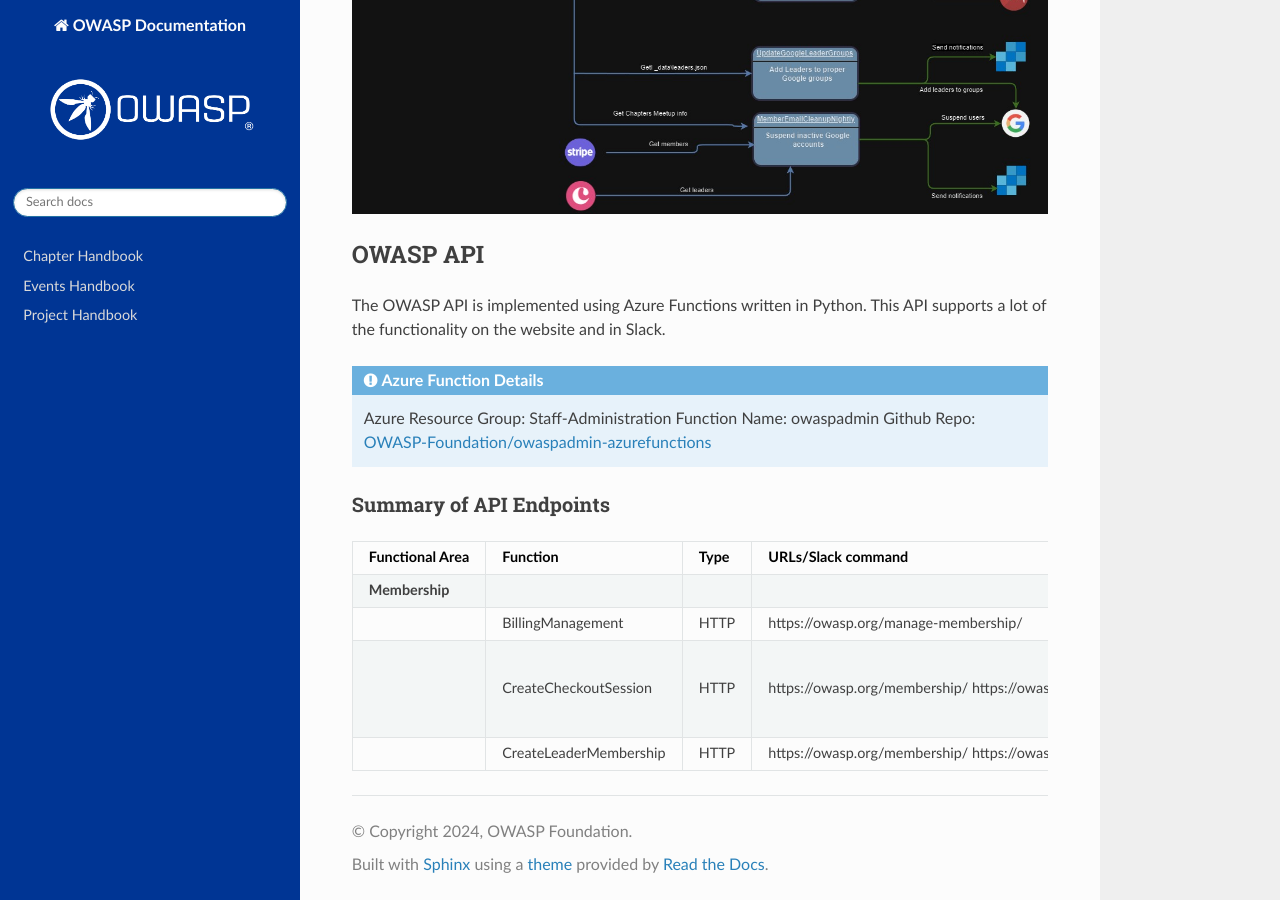
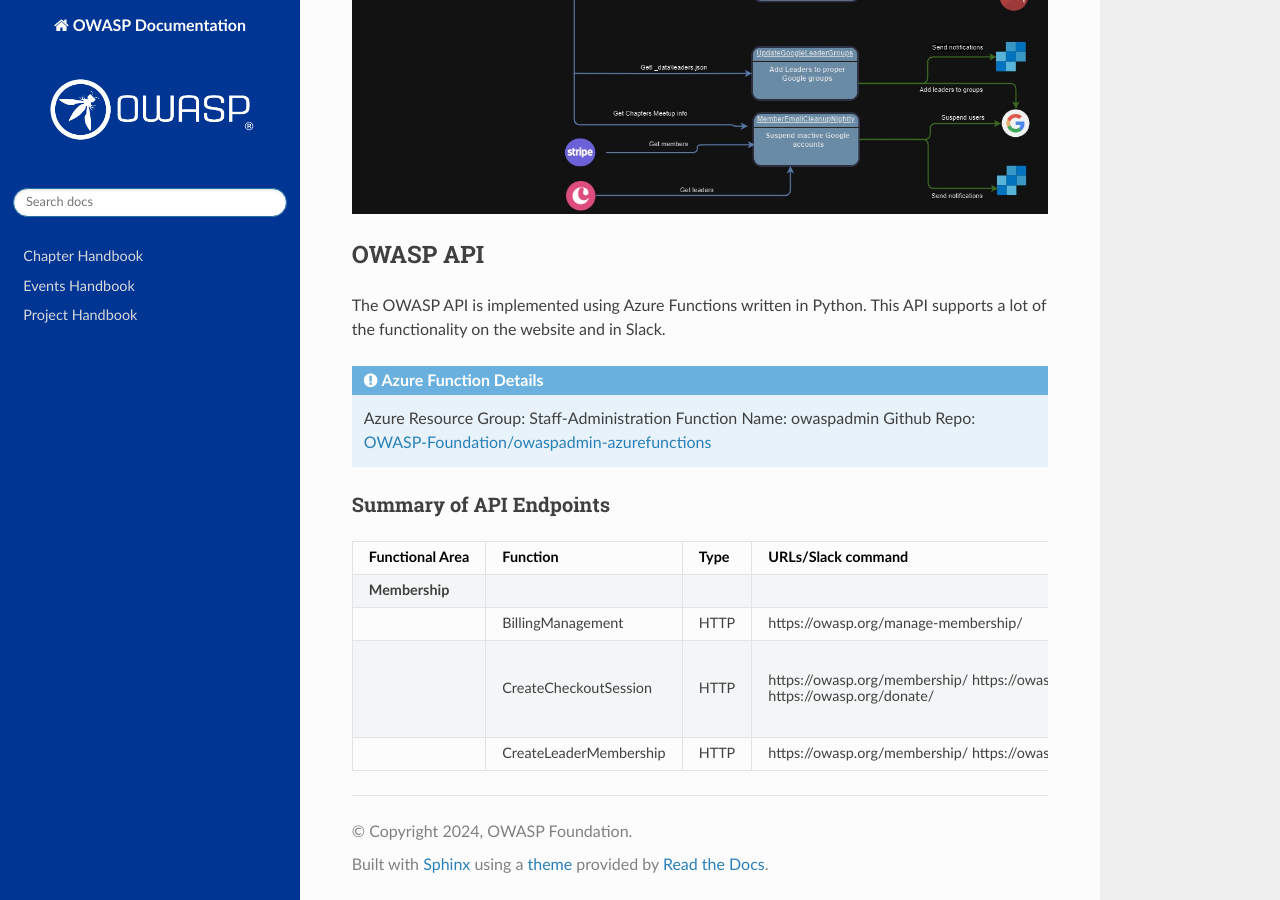
Before and after one commit to OWASP/docs, a Sphinx documentation site: the page built from source/infrastructure/azure-backend.md, in a window 1280 px wide and 900 px high, scrolled down 1513 px. Built offline with Sphinx 7.4.7 and the Read the Docs theme 2.0.0, drawn with Linux system fonts in a browser that asks for light colours.

```diff
--- a/source/infrastructure/azure-backend.md
+++ b/source/infrastructure/azure-backend.md
@@ -47,5 +47,5 @@ The OWASP API is implemented using Azure Functions written in Python.  This API
 |:---|:---|:---|:---|:---|
 | **Membership** |||||
 || BillingManagement | HTTP | https://owasp.org/manage-membership/ | Returns basic info indicating that an email with link will be sent to the email address on file |
-|| CreateCheckoutSession | HTTP | https://owasp.org/membership/ https://owasp.org/manage-membership/ https://owasp.org/membership/force_majeure/ (not really used here) https://owasp.org/donate/ | Handles membership -> Stripe -> Back to Azure function StripeWebhookProcessor <br><br>Shows member information for managing subs and provisioning email (etc) <br><br>Handles donations -> Stripe -> Back to Azure function StripeWebhookProcessor |
+|| CreateCheckoutSession | HTTP | https://owasp.org/membership/ https://owasp.org/manage-membership/ https://owasp.org/membership/force_majeure/ (not really used here) <br>https://owasp.org/donate/ | Handles membership -> Stripe -> Back to Azure function StripeWebhookProcessor <br><br>Shows member information for managing subs and provisioning email (etc) <br><br>Handles donations -> Stripe -> Back to Azure function StripeWebhookProcessor |
 || CreateLeaderMembership | HTTP | https://owasp.org/membership/ https://owasp.org/membership/force_majeure/ (not really used here) | Handles creating the free leader memberships |
```
